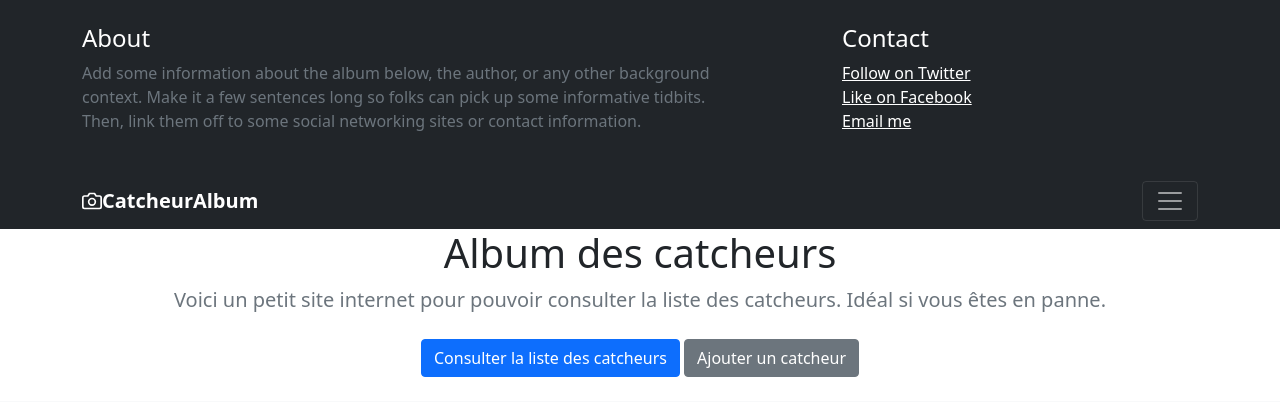
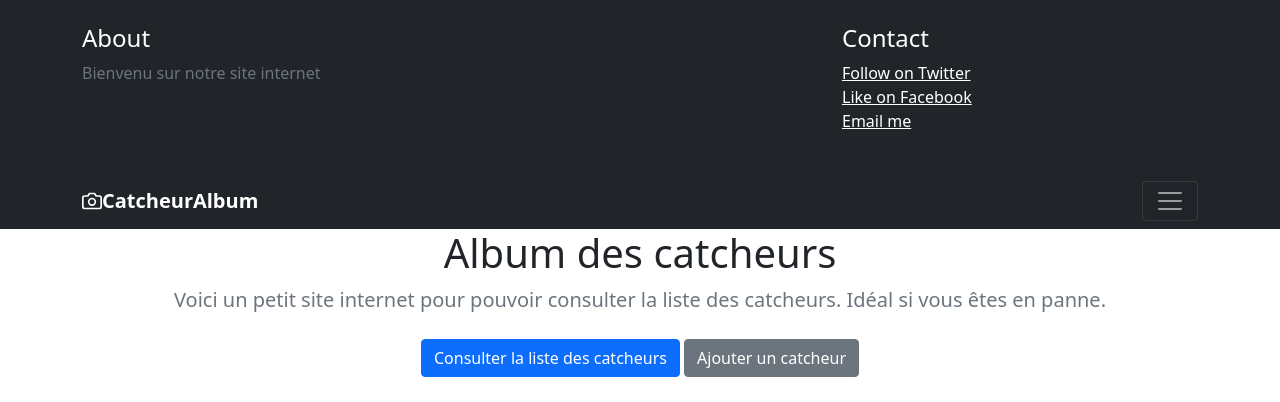
Before and after one commit to Asmeeeee/CatcheurPickerFlask, a Flask app: page / in a window 1280 px wide, after a click that opens the changed part. Shown: the top 402 px of the page. Run offline with Flask 2, Linux system fonts and the light colour scheme; data comes from the database, SQL or seed files in the repository; some libraries are stand-ins or nearby versions.

Commit message:
CSS Aymeric

```diff
--- a/tuto/static/accueil.css
+++ b/tuto/static/accueil.css
@@ -18,4 +18,5 @@
 
 .pp {
     object-fit: cover;
+    margin-top: 1.5rem;
 }
--- a/tuto/templates/base.html
+++ b/tuto/templates/base.html
@@ -27,7 +27,7 @@
           <div class="row">
             <div class="col-sm-8 col-md-7 py-4">
               <h4 class="text-white">About</h4>
-              <p class="text-muted">Add some information about the album below, the author, or any other background context. Make it a few sentences long so folks can pick up some informative tidbits. Then, link them off to some social networking sites or contact information.</p>
+              <p class="text-muted">Bienvenu sur notre site internet </p>
             </div>
             <div class="col-sm-4 offset-md-1 py-4">
               <h4 class="text-white">Contact</h4>
```
